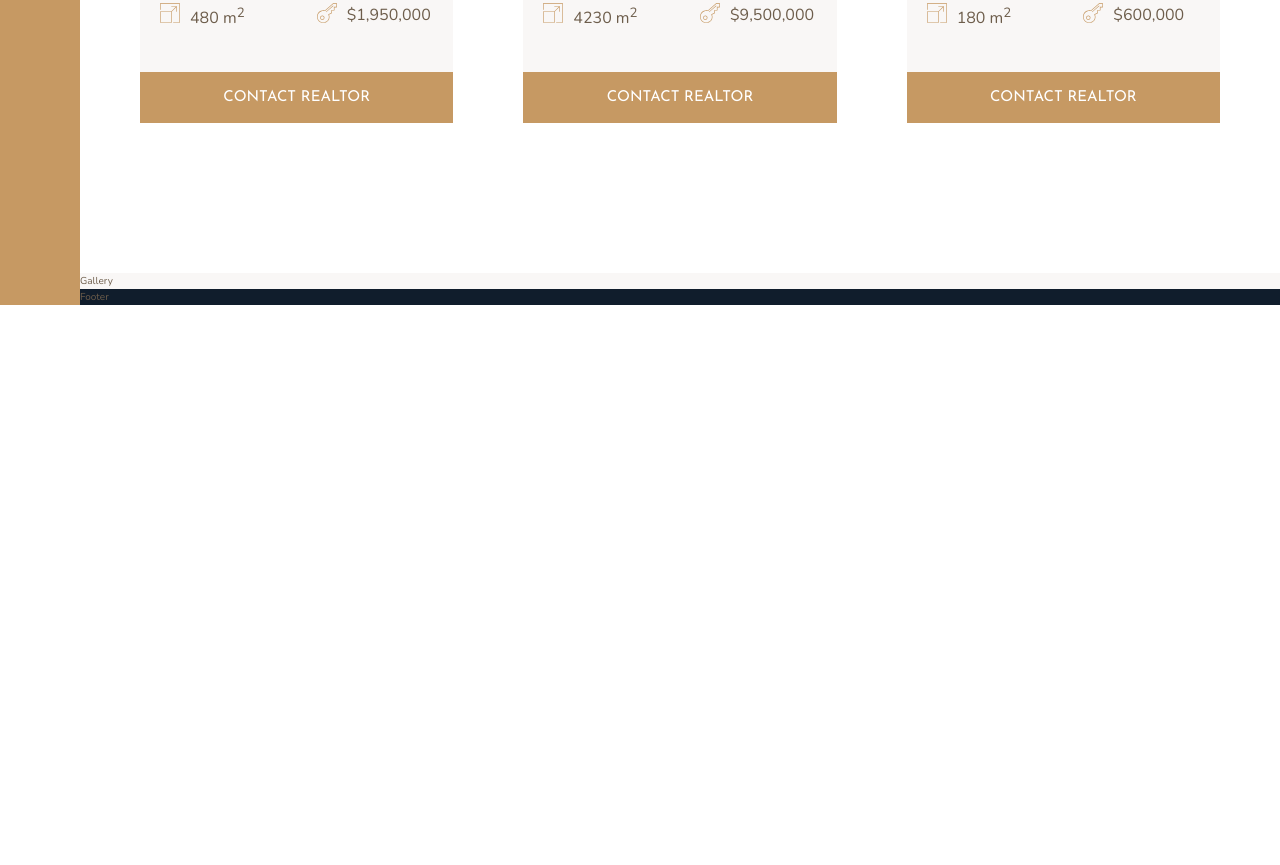
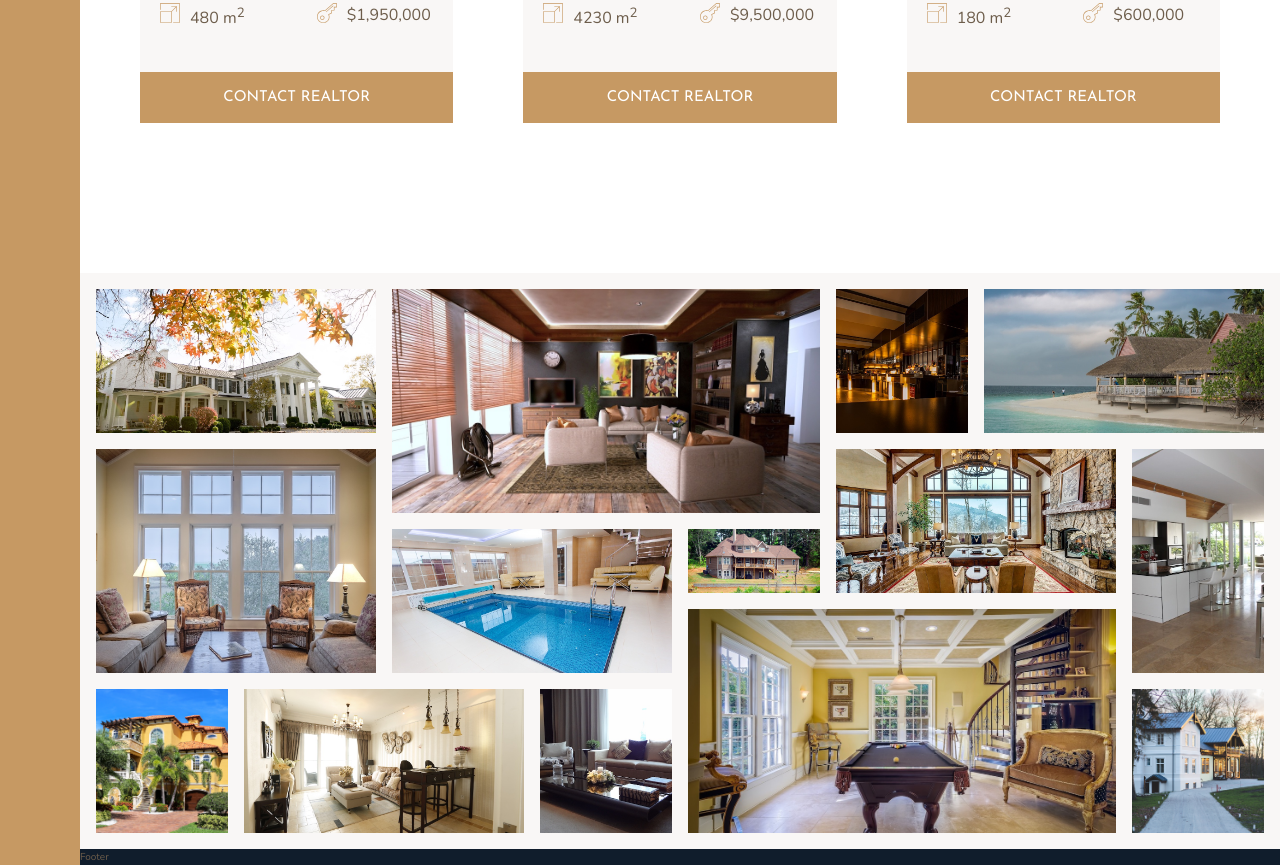
Before and after one commit to ahmedwelhakim/jonas-advanced-css-course-udemy, a website: page Nexter/starter/index.html in a window 1280 px wide. Shown: the part 2826-3691 px from the top of the page. Before the commit the page ends 3131 px from the top, so only its background shows below. Drawn offline with nearby package versions, Linux system fonts and the light colour scheme.

Commit message:
Implementing the gallery Section

```diff
--- a/Nexter/starter/index.html
+++ b/Nexter/starter/index.html
@@ -288,7 +288,40 @@
             <button class="btn home__btn">Contact realtor</button>
         </div>
     </section>
-    <section class="gallery">Gallery</section>
+
+    <section class="gallery">
+        <figure class="gallery__item gallery__item--1"><img src="img/gal-1.jpeg" alt="Gallery image 1"
+                class="gallery__img"></figure>
+        <figure class="gallery__item gallery__item--2"><img src="img/gal-2.jpeg" alt="Gallery image 2"
+                class="gallery__img"></figure>
+        <figure class="gallery__item gallery__item--3"><img src="img/gal-3.jpeg" alt="Gallery image 3"
+                class="gallery__img"></figure>
+        <figure class="gallery__item gallery__item--4"><img src="img/gal-4.jpeg" alt="Gallery image 4"
+                class="gallery__img"></figure>
+        <figure class="gallery__item gallery__item--5"><img src="img/gal-5.jpeg" alt="Gallery image 5"
+                class="gallery__img"></figure>
+        <figure class="gallery__item gallery__item--6"><img src="img/gal-6.jpeg" alt="Gallery image 6"
+                class="gallery__img"></figure>
+        <figure class="gallery__item gallery__item--7"><img src="img/gal-7.jpeg" alt="Gallery image 7"
+                class="gallery__img"></figure>
+        <figure class="gallery__item gallery__item--8"><img src="img/gal-8.jpeg" alt="Gallery image 8"
+                class="gallery__img"></figure>
+        <figure class="gallery__item gallery__item--9"><img src="img/gal-9.jpeg" alt="Gallery image 9"
+                class="gallery__img"></figure>
+        <figure class="gallery__item gallery__item--10"><img src="img/gal-10.jpeg" alt="Gallery image 10"
+                class="gallery__img"></figure>
+        <figure class="gallery__item gallery__item--11"><img src="img/gal-11.jpeg" alt="Gallery image 11"
+                class="gallery__img"></figure>
+        <figure class="gallery__item gallery__item--12"><img src="img/gal-12.jpeg" alt="Gallery image 12"
+                class="gallery__img"></figure>
+        <figure class="gallery__item gallery__item--13"><img src="img/gal-13.jpeg" alt="Gallery image 13"
+                class="gallery__img"></figure>
+        <figure class="gallery__item gallery__item--14"><img src="img/gal-14.jpeg" alt="Gallery image 14"
+                class="gallery__img"></figure>
+
+
+    </section>
+
     <footer class="footer">Footer</footer>
 </body>
 
--- a/Nexter/starter/sass/_gallery.scss
+++ b/Nexter/starter/sass/_gallery.scss
@@ -2,3 +2,92 @@
 	background-color: $color-grey-light-1;
 	grid-column: full-start / full-end;
 }
+
+.gallery {
+	display: grid;
+	grid-template-columns: repeat(8, 1fr);
+	grid-template-rows: repeat(7, 5vw);
+	gap: 1.6rem;
+	background-color: $color-grey-light-1;
+	padding: 1.6rem;
+
+	&__img {
+		height: 100%;
+		width: 100%;
+		object-fit: cover;
+	}
+
+	&__item {
+
+
+		&--1 {
+			grid-column: 1 / span 2;
+			grid-row: 1 / span 2;
+		}
+
+		&--2 {
+			grid-column: 3 / span 3;
+			grid-row: 1 / span 3;
+		}
+
+		&--3 {
+			grid-column: 6 / span 1;
+			grid-row: 1 / span 2;
+		}
+
+		&--4 {
+			grid-column: 7 / span 2;
+			grid-row: 1 / span 2;
+		}
+
+		&--5 {
+			grid-column: 1 / span 2;
+			grid-row: 3 / span 3;
+		}
+
+		&--6 {
+			grid-column: 3 / span 2;
+			grid-row: 4 / span 2;
+		}
+
+		&--7 {
+			grid-column: 5 / 6;
+			grid-row: 4 / 5;
+		}
+
+		&--8 {
+			grid-column: 6 / span 2;
+			grid-row: 3 / span 2;
+		}
+
+		&--9 {
+			grid-column: 8 / -1;
+			grid-row: 3 / span 3;
+		}
+
+		&--10 {
+			grid-column: 1 / 2;
+			grid-row: 6 / span 2;
+		}
+
+		&--11 {
+			grid-column: 2 / span 2;
+			grid-row: 6 / span 2;
+		}
+
+		&--12 {
+			grid-column: 4 / 5;
+			grid-row: 6 / span 2;
+		}
+
+		&--13 {
+			grid-column: 5 / span 3;
+			grid-row: 5 / span 3;
+		}
+
+		&--14 {
+			grid-column: 8 / -1;
+			grid-row: 6 / span 2;
+		}
+	}
+}
```
Also changed, not shown: Nexter/starter/css/style.css.
